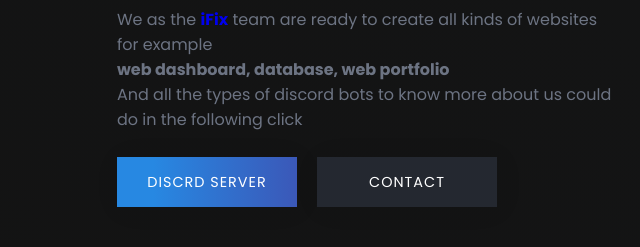
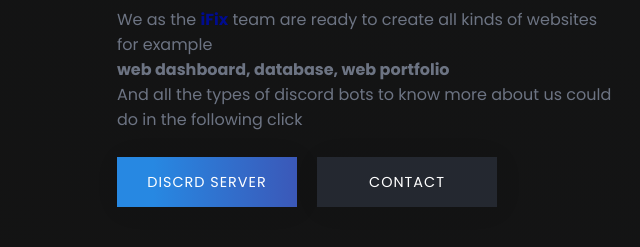
Before and after one commit to matindev0/ifixteam.xyz, a plain HTML site: page index.html in a window 1280 px wide. Shown: the part 343-590 px from the top of the page, 0-640 px from the left. Drawn offline with Linux system fonts and the light colour scheme.

Commit message:
change <a> color

```diff
--- a/css/style.css
+++ b/css/style.css
@@ -13,6 +13,7 @@ ul{
 }
 a{
     text-decoration: none;
+    color: #000C8E;
 }
 .navigation{
     position: fixed;
```
